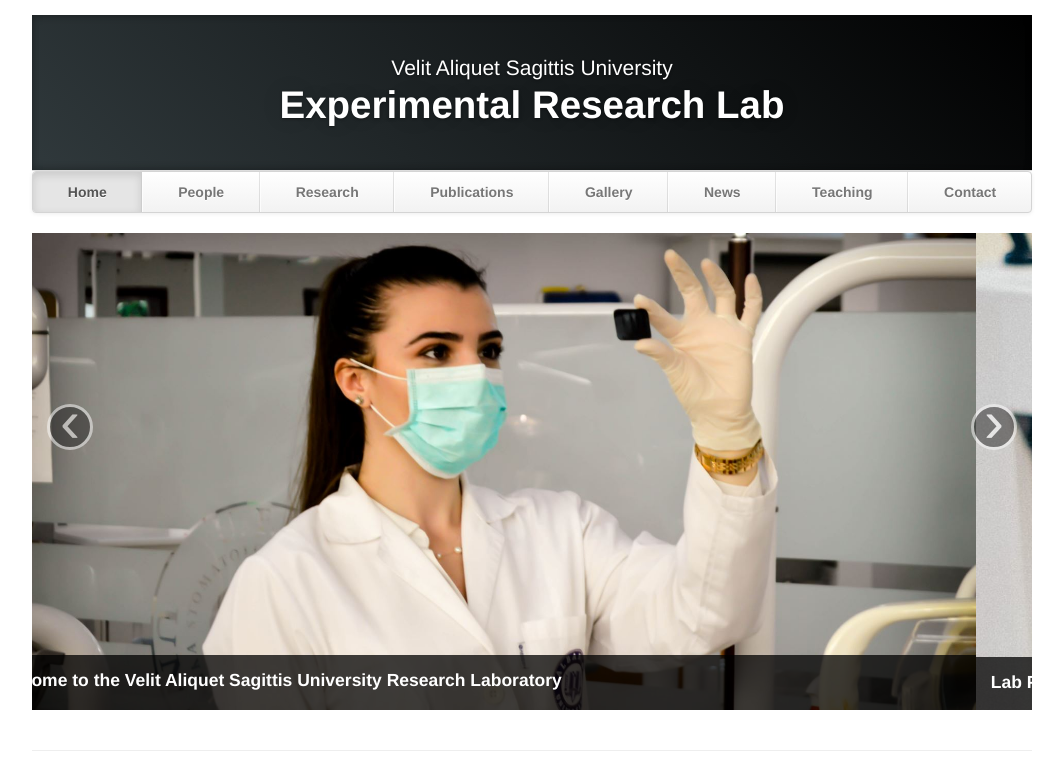
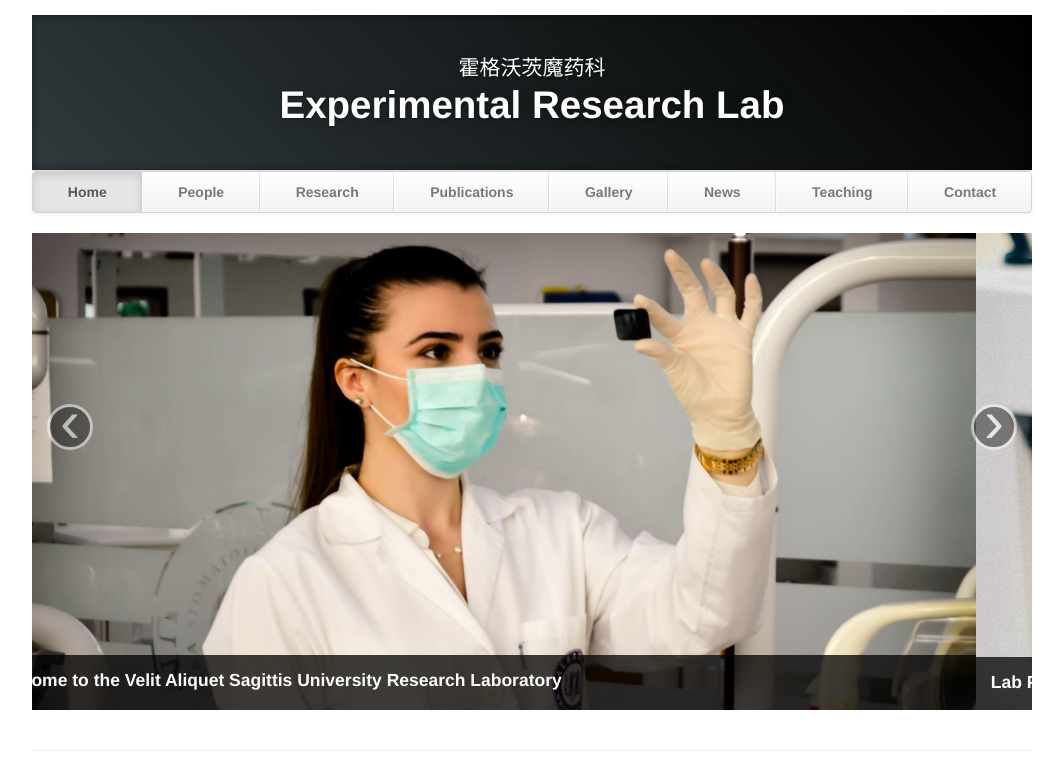
Before and after one commit to qiao-ze/qiao-ze5.github.io, a plain HTML site: page index.html in a window 1280 px wide. Shown: the top 769 px of the page, without its empty margins (108-1171 px from the left). Drawn offline with Linux system fonts and the light colour scheme.

Commit message:
Update index.html

```diff
--- a/index.html
+++ b/index.html
@@ -14,7 +14,7 @@
    <body>
       <div class="container">
          <header class="jumbotron subhead" id="overview">
-            <p class="lead"> Velit Aliquet Sagittis University </p>
+            <p class="lead"> 霍格沃茨魔药科 </p>
             <h1>Experimental Research Lab</h1>
          </header>
          <div class="masthead">
```
